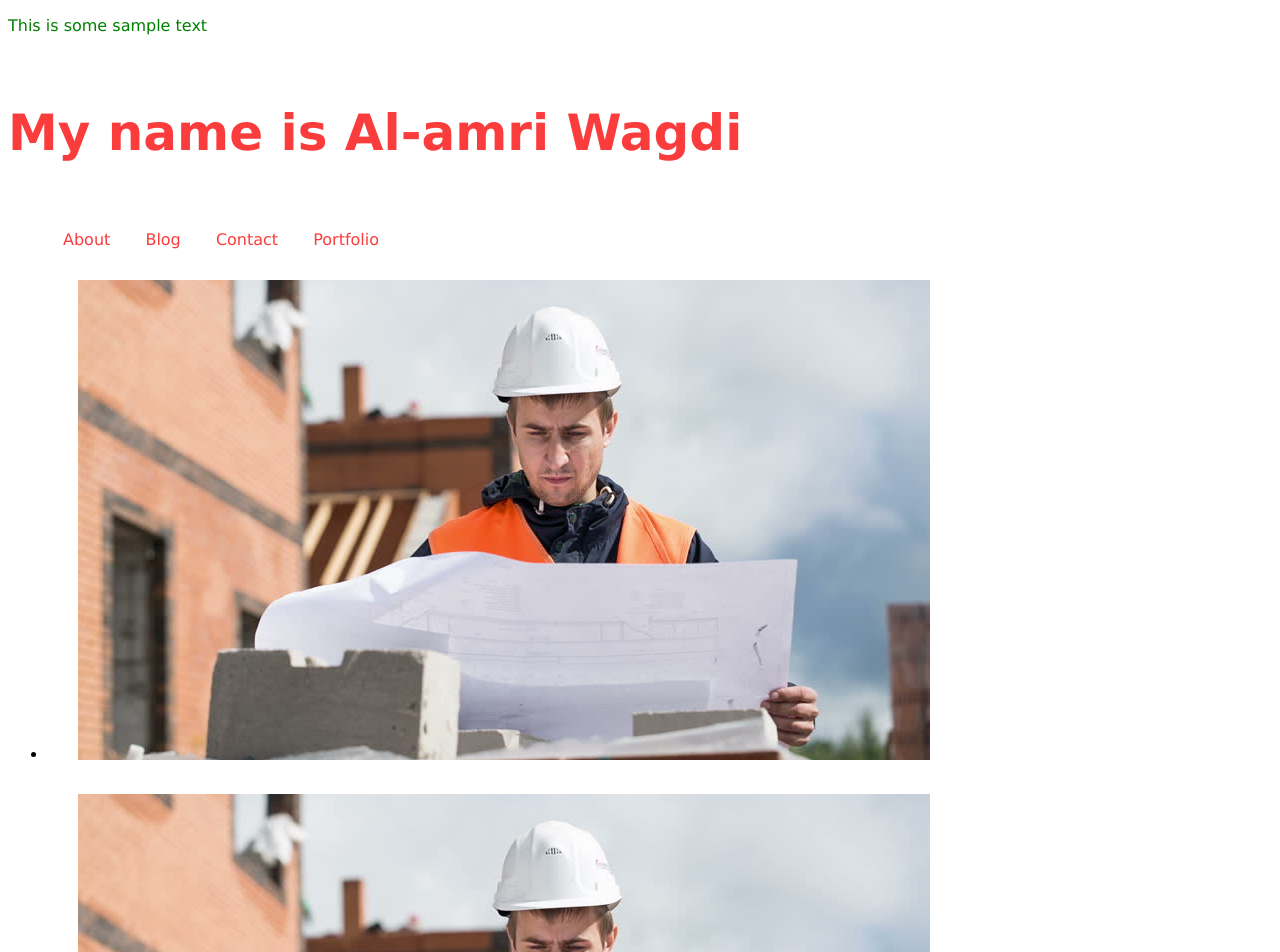
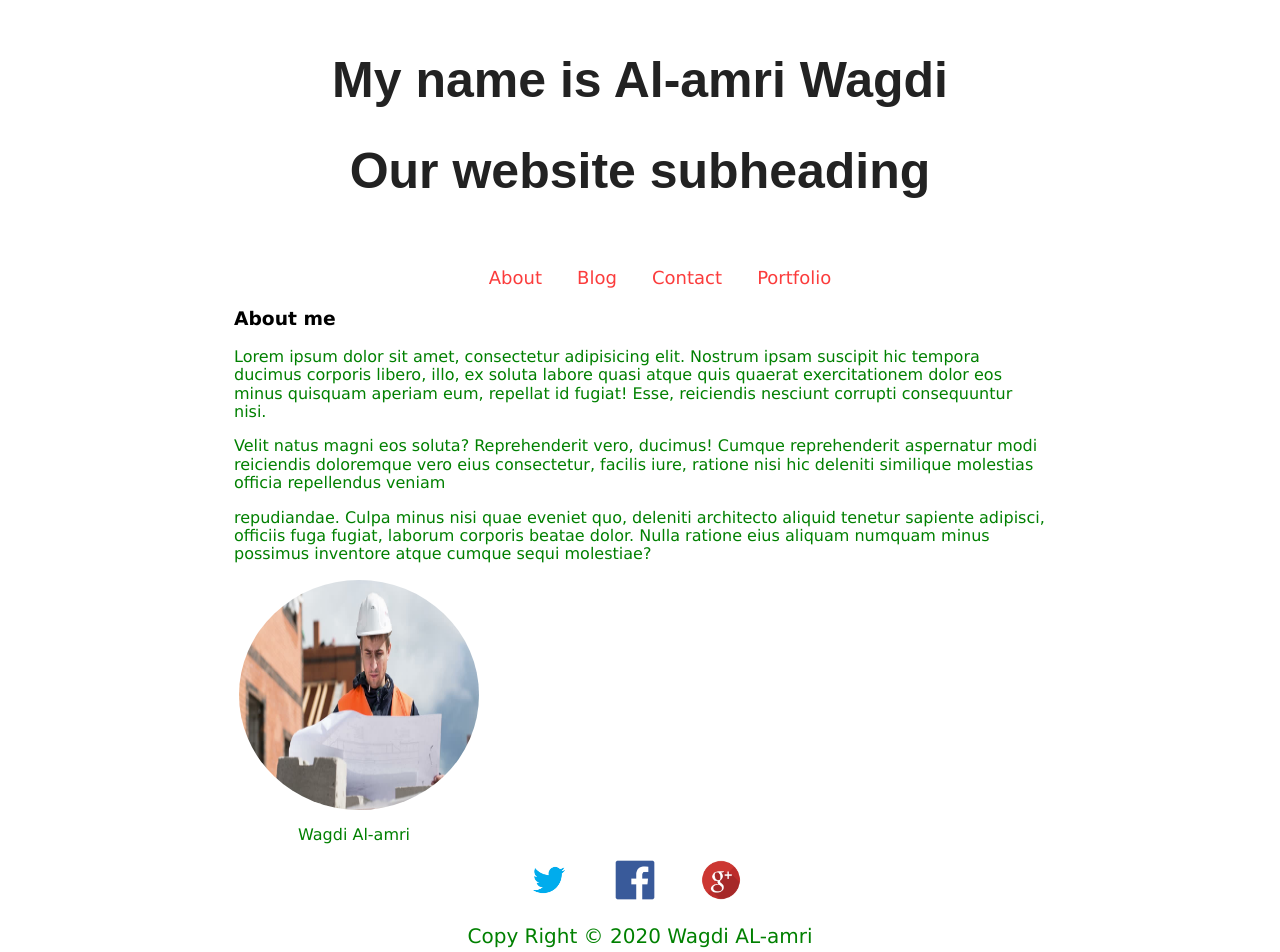
Before and after one commit to Wagdi86/responsive, a plain HTML site: page about.html in a window 1280 px wide. Shown: the top 952 px of the page. Drawn offline with Linux system fonts and the light colour scheme.

Commit message:
Add blog and abotu and contact

```diff
--- a/about.html
+++ b/about.html
@@ -6,98 +6,64 @@
     <meta name="description" content="">
     <meta name="keywords" content="">
     <link rel="stylesheet" href="css/style.css">
+    <link rel="stylesheet" href="css/normalize.css">
 </head>
 <body>
 <header>
-   <p>This is some sample text</p>
-    <a href="inde.html">
-    <h1>My name is Al-amri Wagdi</h1>
-</a>
+  <div id="logo">
+
+        <a href="inde.html">
+            <h1>My name is Al-amri Wagdi</h1>
+            <h1>Our website subheading</h1>
+        </a>
+    </div>
 
 <nav>
-    <ul>
+   <div class="navigationLinks">
+    <ul id="portfolio">
         <li><a href="About.html">About</a></li>
         <li><a href="Blog.html">Blog</a></li>
         <li><a href="Contact.html">Contact</a></li>
         <li><a href="Portfolio.html">Portfolio</a></li>
 
     </ul>
+    </div>
 </nav>
 </header>
 
-<section>
-    <ul>
-        <li>
-           <a href="img/1.jpg">
-            <img src="img/1.jpg" width="" height="" alt="">
-            </a>
-        </li>
+
+    <div id="wrapper">
 
 
+              <section>
+                <h3>About me</h3>
+                    <p>Lorem ipsum dolor sit amet, consectetur adipisicing elit. Nostrum ipsam suscipit hic tempora ducimus corporis libero, illo, ex soluta labore quasi atque quis quaerat exercitationem dolor eos minus quisquam aperiam eum, repellat id fugiat! Esse, reiciendis nesciunt corrupti consequuntur nisi.</p>
 
-        <li>
-           <a href="img/1.jpg">
-            <img src="img/1.jpg" width="" height="" alt="">
-            </a>
-        </li>
+                    <p>
+                     Velit natus magni eos soluta? Reprehenderit vero, ducimus! Cumque reprehenderit aspernatur modi reiciendis doloremque vero eius consectetur, facilis iure, ratione nisi hic deleniti similique molestias officia repellendus veniam </p>
+
+
+                    <p>
+                    repudiandae. Culpa minus nisi quae eveniet quo, deleniti architecto aliquid tenetur sapiente adipisci, officiis fuga fugiat, laborum corporis beatae dolor. Nulla ratione eius aliquam numquam minus possimus inventore atque cumque sequi molestiae?</p>
+                 <img class="profilepic" src="img/1.jpg" width="240" height="230" alt="">
+
+                     <p class="l1">Wagdi Al-amri</p>
+
+
+            </section>
 
 
 
 
-        <li>
-           <a href="img/1.jpg">
-            <img src="img/1.jpg" width="" height="" alt="">
-            </a>
-        </li>
+            <footer>
+            <a href="https://twitter.com/explore"><img src="img/twitter.png" alt="twitter" class="socialicon" target="_blank"></a>
+               <a href="https://www.facebook.com/"><img src="img/facebook.png" alt="facebook" class="socialicon" target="_blank"></a>
+               <a href="https://aboutme.google.com/u/0/?referer=gplus"><img src="img/google plus.png" class="socialicon" alt="googleplus" target="_blank"></a>
+                <p> Copy Right &copy; 2020 Wagdi AL-amri</p>
+            </footer>
 
 
-
-
-
-        <li>
-           <a href="img/1.jpg">
-            <img src="img/1.jpg" width="" height="" alt="">
-            </a>
-        </li>
-
-
-
-
-
-        <li>
-           <a href="img/1.jpg">
-            <img src="img/1.jpg" width="" height="" alt="">
-            </a>
-        </li>
-
-
-
-
-
-
-        <li>
-           <a href="img/1.jpg">
-            <img src="img/1.jpg" width="" height="" alt="">
-            </a>
-        </li>
-    </ul>
-</section>
-
-
-
-<footer>
-<a href="https://twitter.com/explore"><img src="img/twitter.png" alt="twitter" width="100" height="100" target="_blank"></a>
-   <a href="https://www.facebook.com/"><img src="img/facebook.png" alt="facebook" width="100" height="100" target="_blank"></a>
-   <a href="https://aboutme.google.com/u/0/?referer=gplus"><img src="img/google plus.png" alt="googleplus" width="100" height="100" target="_blank"></a>
-    <p>&copy; 2020 Wagdi AL-amri</p>
-</footer>
-
-
-
-
-
-
-
+</div>
 
 
 
--- a/css/style.css
+++ b/css/style.css
@@ -8,6 +8,9 @@ header{
 }
 header h1{
     font-size: 50px;
+    font-family: 'Kaushan Script', cursive;
+    font-family: 'Merriweather', serif;
+    font-family: 'Oswald', sans-serif;
 }
 p{
     color: green;
@@ -28,6 +31,8 @@ a{
     color: #fb3c3c;
     padding: 15px;
     text-decoration: none;
+
+
 }
 a:visited{
     color: #fb3c3c;
@@ -44,35 +49,25 @@ nav a:hover{
     color: #fa2a2a;
     font-weight: bold
 }
-nav{
-
-
-}
+nav{  }
 nav ul li{
     margin: 0 20px 0 0;
     display:contents;
-
 }
-
 footer{
     font-size: 1.25em;
     color: #222222;
     text-align: center;
 }
 footer a{
-
 }
 .socialicon{
     height: 40px;
     width: 40px;
     margin-right: 10px;
-
-
 }
 img{
     max-width: 92%;
-
-
 }
 #portfolio{
     list-style: none;
@@ -83,6 +78,17 @@ img{
     width: 95%;
     margin: 10px 2.5% 0 2.5%;
     font-size: 18px;
-
-
 }
+.profilepic{
+    border-radius: 100%;
+    max-width: 300px;
+    margin: 5px;
+    display: block;
+}
+h3{
+    margin-right: 10px
+}
+.l1{
+    position: relative;
+    left: 4rem
+}
```
Also changed, not shown: blog.html (+19 -70 lines), contact.html (+22 -17 lines), index.html (+4 -2 lines).
